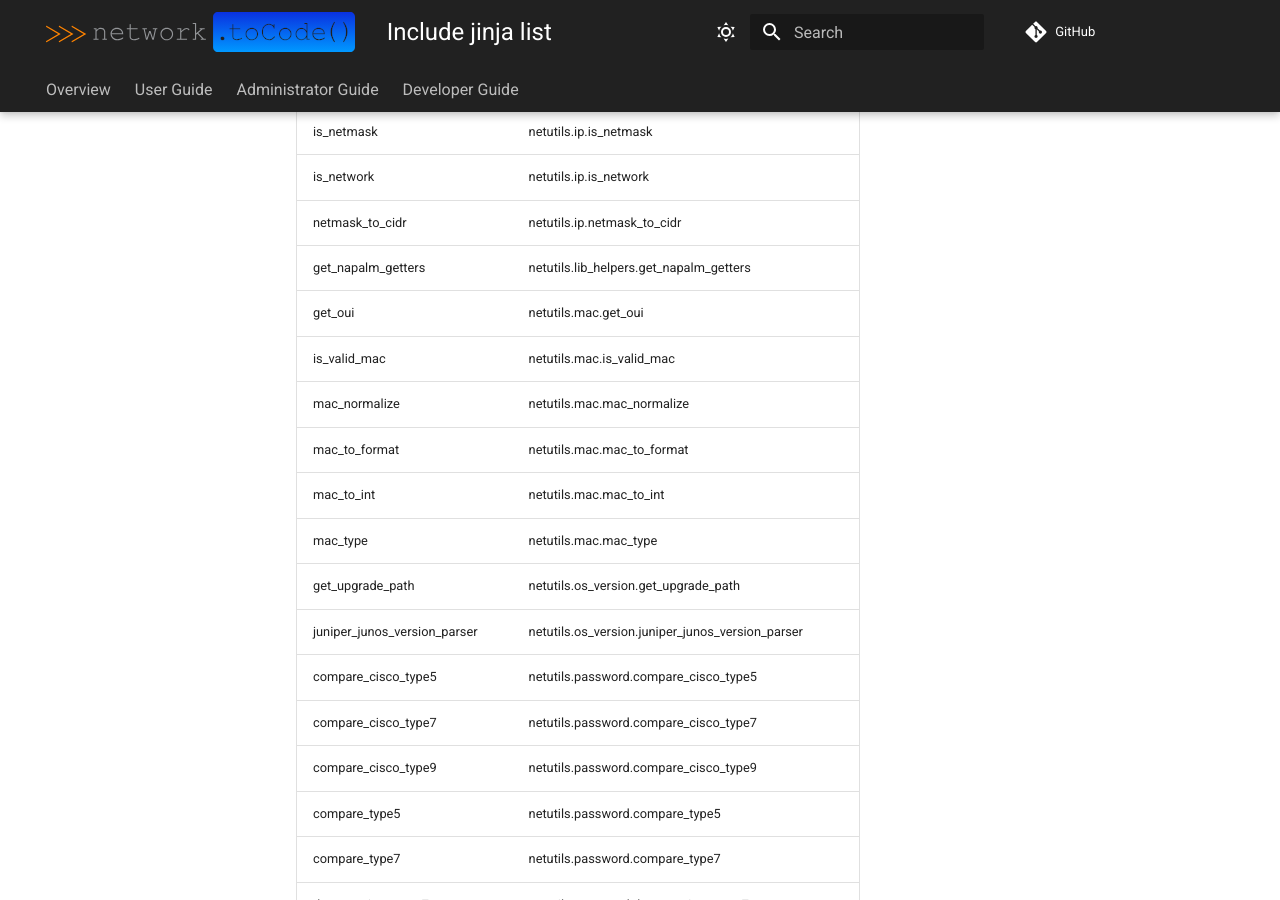
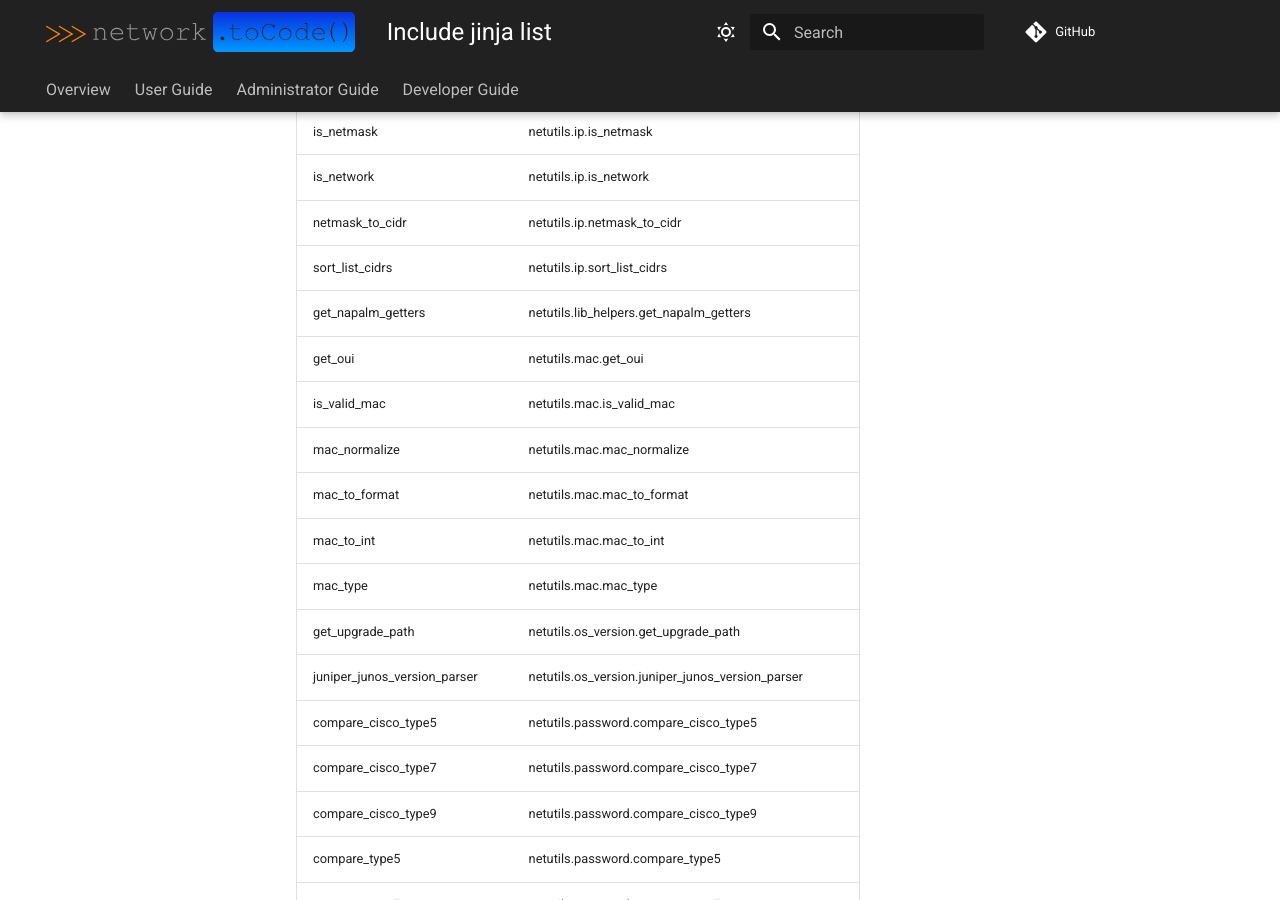
Before and after one commit to networktocode/netutils, an MkDocs documentation site: the page built from docs/user/include_jinja_list.md, in a window 1280 px wide and 900 px high, scrolled down 2363 px. Built offline with MkDocs 1.6.1 and Material for MkDocs 9.7.7, drawn with Linux system fonts in a browser that asks for light colours; comment, search, counter and statistics services are not loaded.

Commit message:
docs: Update docs

```diff
--- a/docs/user/include_jinja_list.md
+++ b/docs/user/include_jinja_list.md
@@ -51,6 +51,7 @@
 | is_netmask | netutils.ip.is_netmask |
 | is_network | netutils.ip.is_network |
 | netmask_to_cidr | netutils.ip.netmask_to_cidr |
+| sort_list_cidrs | netutils.ip.sort_list_cidrs |
 | get_napalm_getters | netutils.lib_helpers.get_napalm_getters |
 | get_oui | netutils.mac.get_oui |
 | is_valid_mac | netutils.mac.is_valid_mac |
```
